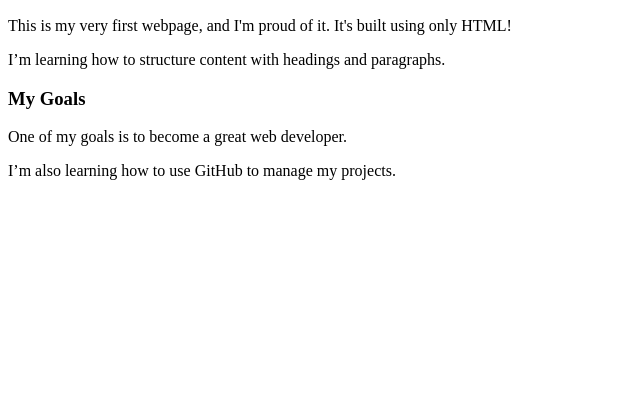
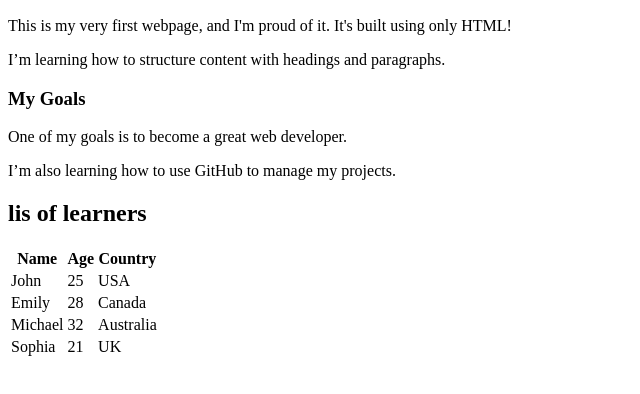
Before and after one commit to BisharAH/My_First_Portfolio, a plain HTML site: page html_basic/index.html in a window 1280 px wide. Shown: the part 136-530 px from the top of the page, without its empty margins (0-640 px from the left). Drawn offline with Linux system fonts and the light colour scheme.

Commit message:
Update index.html

```diff
--- a/html_basic/index.html
+++ b/html_basic/index.html
@@ -24,5 +24,43 @@
     <p>I’m also learning how to use GitHub to manage my projects.</p>
 
     <a href="https://i.ibb.co/gTDZZT8/ALX-Logo-07.png" target="_blank"></a>
+    <main>
+        <section>
+            <article>
+                <h2>lis of learners</h2>
+                <table>
+                    <thead>
+                    <tr>
+                        <th>Name</th>
+                        <th>Age</th>
+                        <th>Country</th>
+
+                    </tr>
+                    </thead>
+                    <tr>
+                        <td>John</td>
+                        <td>25</td>
+                        <td>USA</td>
+                    </tr>
+                    <tr>
+                        <td>Emily</td>
+                        <td>28</td>
+                        <td>Canada</td>
+                    </tr>
+                    <tr>
+                        <td>Michael</td>
+                        <td>32</td>
+                        <td>Australia</td>
+                    </tr>
+                     <tr>
+                        <td>Sophia</td>
+                        <td>21</td>
+                        <td>UK</td>
+                    </tr>
+                </table>
+            </article>
+        </section>
+    </main>
+
   </body>
 </html>
```
